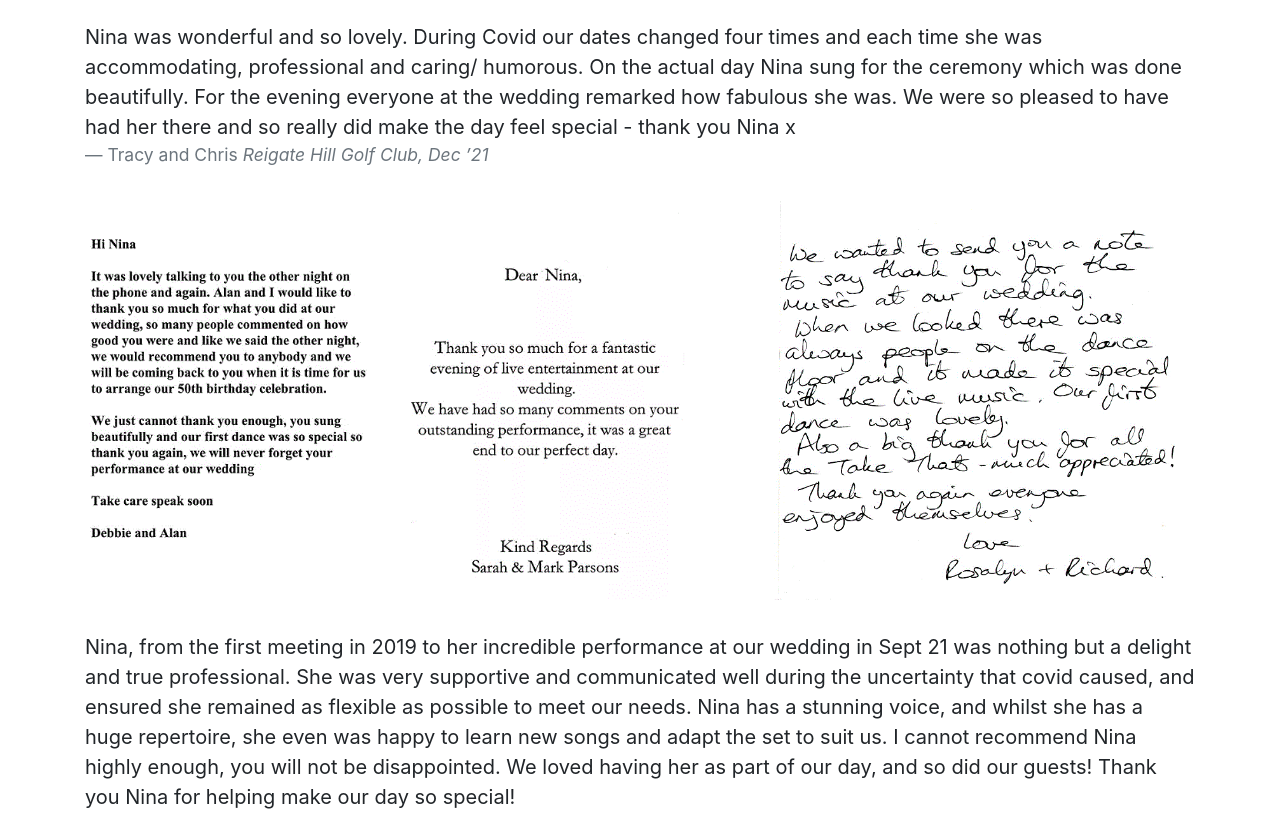
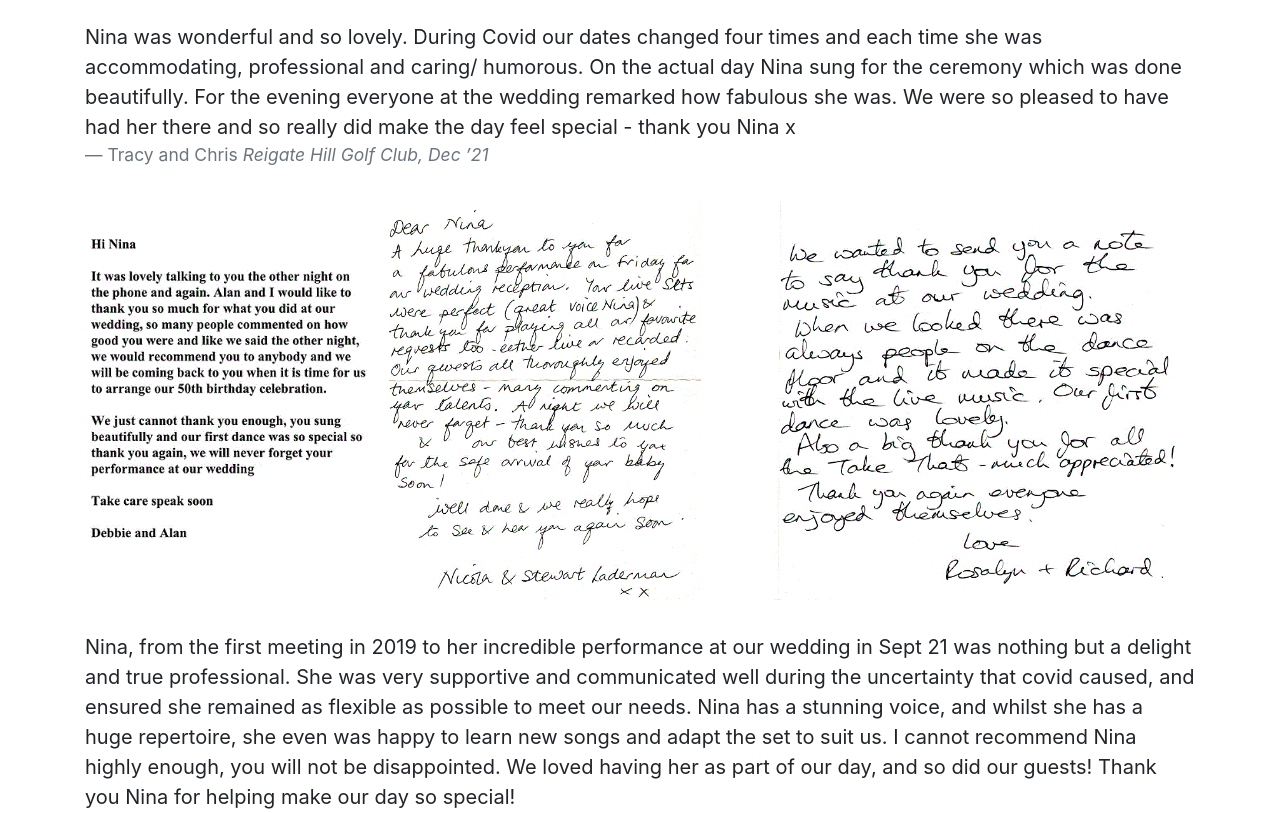
Before and after one commit to BelT26/Nina-Wedding-Singer, a Django app: page /testimonials in a window 1280 px wide. Shown: the part 654-1467 px from the top of the page. Run offline with Django 3.2, Linux system fonts and the light colour scheme; data that the repository does not hold is empty; some libraries are stand-ins or nearby versions.

Commit message:
update links to testimonials

```diff
--- a/home/templates/home/testimonials.html
+++ b/home/templates/home/testimonials.html
@@ -26,7 +26,7 @@
             <img src="{% static 'home/images/testimonial7.gif' %}" alt="testimonial" class="letter">
         </div>
         <div class="col-12 col-lg-4 p-2 text-center">
-            <img src="{% static 'home/images/testimonial8.gif' %}" alt="testimonial" class="letter">
+            <img src="{% static 'home/images/testimonial18.gif' %}" alt="testimonial" class="letter">
         </div>
         <div class="col-12 col-lg-5 p-2 text-center">
             <img src="{% static 'home/images/testimonial20.gif' %}" alt="testimonial" class="letter">
@@ -164,7 +164,7 @@
             <img src="{% static 'home/images/testimonial6.webp' %}" alt="testimonial" class="letter">
         </div>
         <div class="col-12 col-lg-4 p-2 text-center">
-            <img src="{% static 'home/images/testimonial7.webp' %}" alt="testimonial" class="letter">
+            <img src="{% static 'home/images/testimonial17.gif' %}" alt="testimonial" class="letter">
         </div>
         <div class="col-12 col-lg-4 p-2 text-center">
             <img src="{% static 'home/images/nina_singing.jpg' %}" alt="testimonial" class="letter">
```
